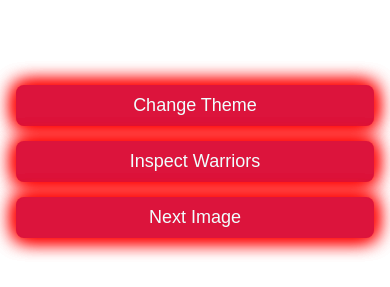
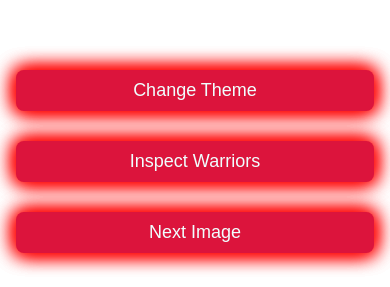
Before and after one commit to SebastianTrubas/BBF-kitties, a Vue app: page / in a window 390 px wide. Shown: the part 554-841 px from the top of the page. Built offline with nearby package versions, Linux system fonts and the light colour scheme.

Commit message:
added-stuff

```diff
--- a/src/style.css
+++ b/src/style.css
@@ -303,7 +303,7 @@ iframe {
   align-items: center;
 }
 
-  /* ------ Layout ------ */
+  /* ------ Divs ------ */
 
   .infoBox {
     flex-direction: column;
@@ -326,7 +326,7 @@ iframe {
 
   .buttonBar {
     flex-direction: column;
-    gap: 15px;
+    gap: 30px;
     width: 100%;
   }
 
```
